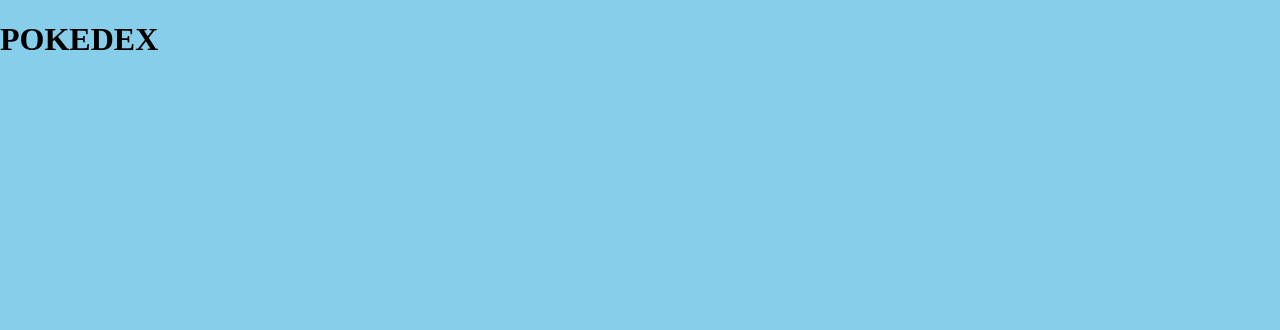
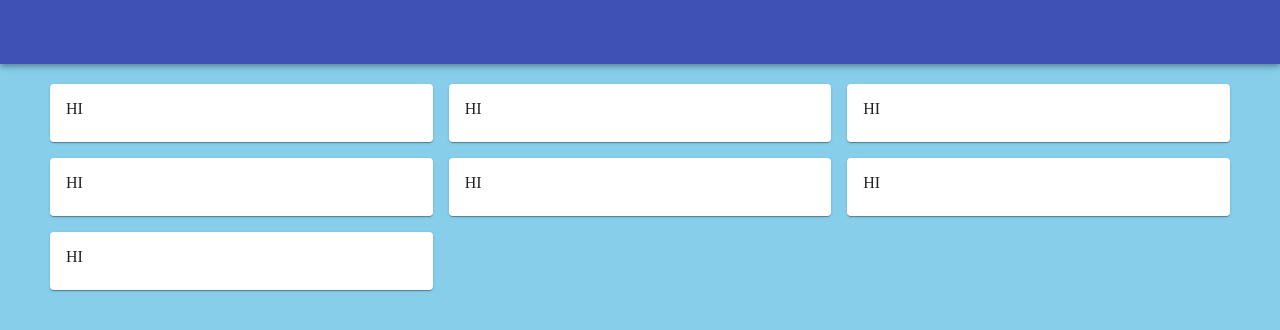
Before and after one commit to RitvijVejare/Pokedex-using-React-MaterialUI, a React (Create React App) app: page / in a window 1280 px wide. Shown: the top 330 px of the page. Built offline with nearby package versions, Linux system fonts and the light colour scheme.

Commit message:
added grid and card layout

```diff
--- a/src/Pokedex.js
+++ b/src/Pokedex.js
@@ -1,10 +1,43 @@
 import React from 'react';
+import { AppBar, Toolbar, Grid, makeStyles, Card, CardContent } from "@material-ui/core";
+
+const useStyles = makeStyles({
+    pokedexContainer : {
+        paddingTop: "20px",
+        paddingLeft: "50px",
+        paddingRight: "50px"
+    }
+})
+
+const getPokemonCard = () => {
+    return(
+        <Grid item xs={12} sm={4} >
+            <Card>
+                <CardContent>
+                    HI
+                </CardContent>
+            </Card>
+        </Grid>
+    )
+}
 
 const Pokedex = () => {
+    const classes = useStyles();
     return (
-        <div>
-            <h1>POKEDEX</h1>
-        </div>
+        <React.Fragment>
+            <AppBar position="static">
+                <Toolbar />
+            </AppBar>
+            <Grid container className={classes.pokedexContainer} spacing={2}>
+                {getPokemonCard()}
+                {getPokemonCard()}
+                {getPokemonCard()}
+                {getPokemonCard()}
+                {getPokemonCard()}
+                {getPokemonCard()}
+                {getPokemonCard()}
+            </Grid>
+        </React.Fragment>
      );
 }
 
--- a/src/Pokemon.js
+++ b/src/Pokemon.js
@@ -6,7 +6,7 @@ const Pokemon = (props) => {
         <div>
             {console.log(props.match.params.pokemonId)}
             <h1>POKEMON</h1>
-            <h2>ID is {props.match.params.pokemonId}</h2>
+            <h2>ID is #{props.match.params.pokemonId}</h2>
         </div>
      );
 }
```
